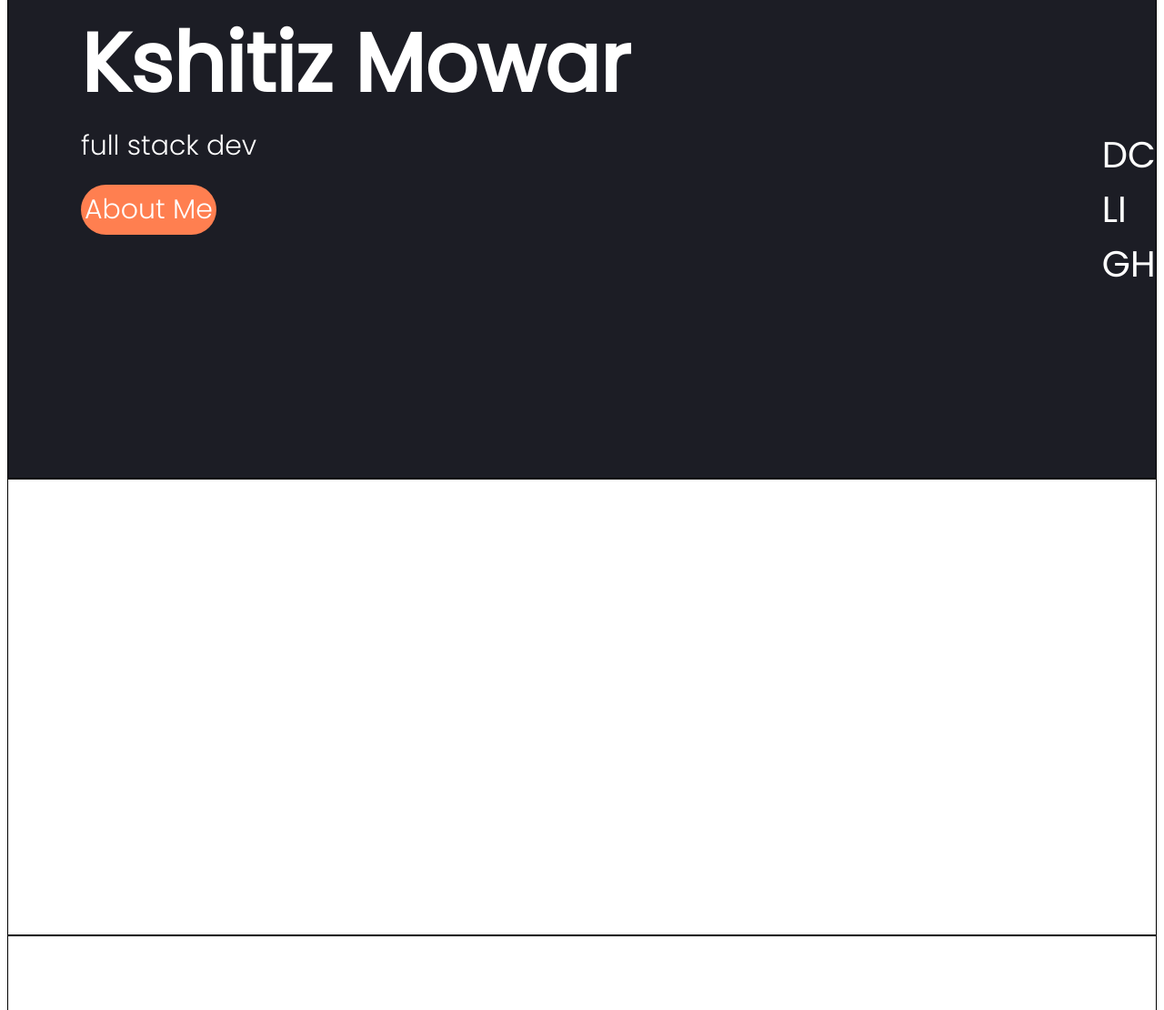
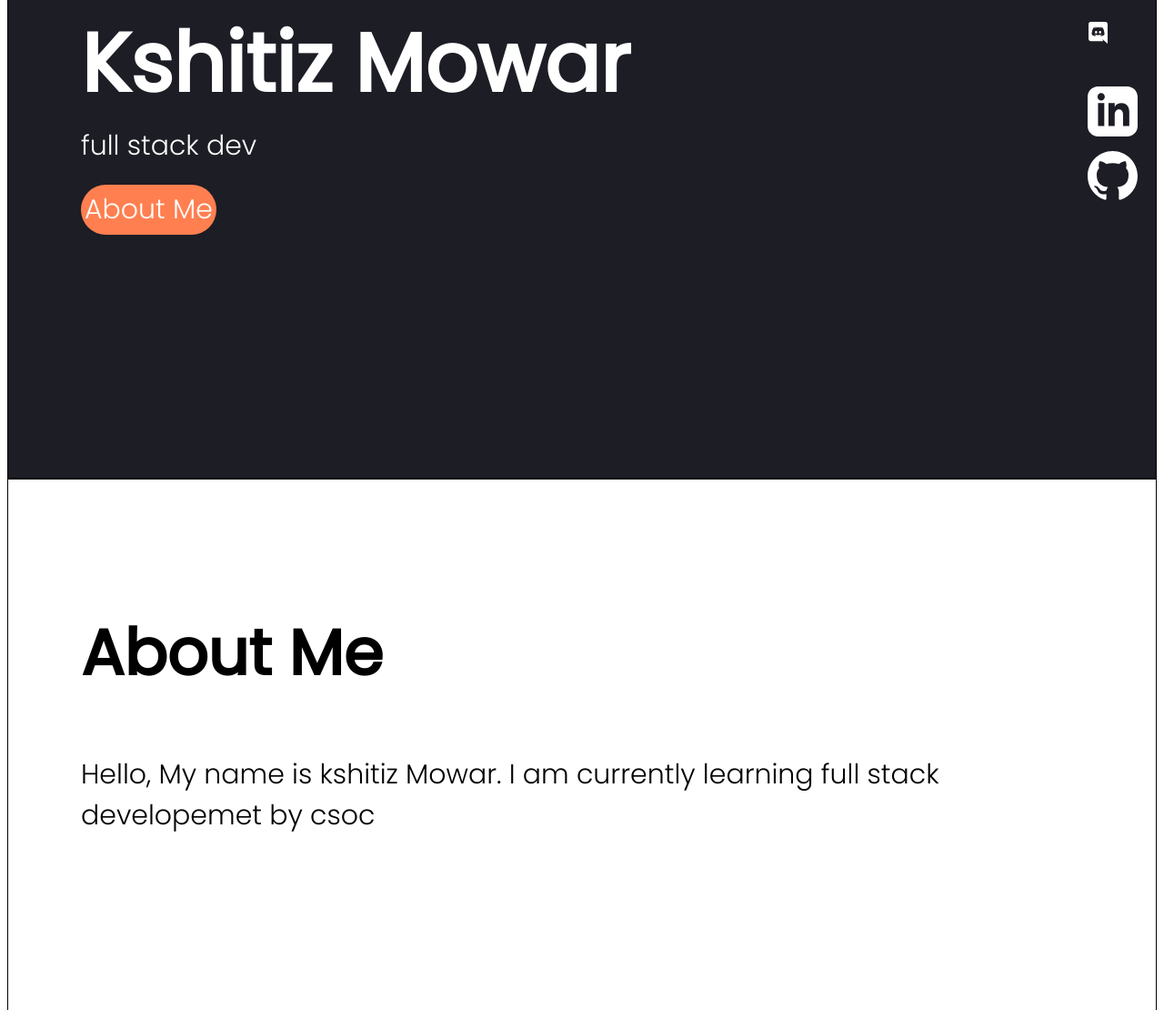
Before and after one commit to kshitiz-github/portfolio, a plain HTML site: page index.html in a window 1280 px wide. Shown: the part 284-1394 px from the top of the page at 91% size. Drawn offline with Linux system fonts and the light colour scheme.

Commit message:
not tired but kenough

```diff
--- a/index.html
+++ b/index.html
@@ -13,6 +13,7 @@
 <body>
     <section class="hero">
         <nav>
+            <img src="src/images/logo.png " alt="a cool logo"/>
             <div>LOGO</div>
             <ul>
                 <li>About Me</li>
@@ -26,20 +27,39 @@
                 <p>full stack dev</p>
                 <div class="button">About Me</div>
             </div>
-            <div class="socails">
-                <div>DC</div>
-                <div>LI</div>
-                <div>GH</div>
+            <div class="socials">
+                <div><a href="https://www.discord.com" class="social">
+                    <svg  xmlns="http://www.w3.org/2000/svg" fill="#ffffff" width="55" height="55" fill-rule="evenodd" clip-rule="evenodd"><path d="M19.54 0c1.356 0 2.46 1.104 2.46 2.472v21.528l-2.58-2.28-1.452-1.344-1.536-1.428.636 2.22h-13.608c-1.356 0-2.46-1.104-2.46-2.472v-16.224c0-1.368 1.104-2.472 2.46-2.472h16.08zm-4.632 15.672c2.652-.084 3.672-1.824 3.672-1.824 0-3.864-1.728-6.996-1.728-6.996-1.728-1.296-3.372-1.26-3.372-1.26l-.168.192c2.04.624 2.988 1.524 2.988 1.524-1.248-.684-2.472-1.02-3.612-1.152-.864-.096-1.692-.072-2.424.024l-.204.024c-.42.036-1.44.192-2.724.756-.444.204-.708.348-.708.348s.996-.948 3.156-1.572l-.12-.144s-1.644-.036-3.372 1.26c0 0-1.728 3.132-1.728 6.996 0 0 1.008 1.74 3.66 1.824 0 0 .444-.54.804-.996-1.524-.456-2.1-1.416-2.1-1.416l.336.204.048.036.047.027.014.006.047.027c.3.168.6.3.876.408.492.192 1.08.384 1.764.516.9.168 1.956.228 3.108.012.564-.096 1.14-.264 1.74-.516.42-.156.888-.384 1.38-.708 0 0-.6.984-2.172 1.428.36.456.792.972.792.972zm-5.58-5.604c-.684 0-1.224.6-1.224 1.332 0 .732.552 1.332 1.224 1.332.684 0 1.224-.6 1.224-1.332.012-.732-.54-1.332-1.224-1.332zm4.38 0c-.684 0-1.224.6-1.224 1.332 0 .732.552 1.332 1.224 1.332.684 0 1.224-.6 1.224-1.332 0-.732-.54-1.332-1.224-1.332z"/></svg>
+                </a></div>
+                <div><a href="https://www.linkedin.com" class ="social">
+                    <svg xmlns="http://www.w3.org/2000/svg" fill="#ffffff" width="55" height="55" viewBox="0 0 24 24"><path d="M19 0h-14c-2.761 0-5 2.239-5 5v14c0 2.761 2.239 5 5 5h14c2.762 0 5-2.239 5-5v-14c0-2.761-2.238-5-5-5zm-11 19h-3v-11h3v11zm-1.5-12.268c-.966 0-1.75-.79-1.75-1.764s.784-1.764 1.75-1.764 1.75.79 1.75 1.764-.783 1.764-1.75 1.764zm13.5 12.268h-3v-5.604c0-3.368-4-3.113-4 0v5.604h-3v-11h3v1.765c1.396-2.586 7-2.777 7 2.476v6.759z"/></svg>
+                </a></div>
+                <div><a href="https://www.github.com" class="social">
+                    <svg xmlns="http://www.w3.org/2000/svg" fill="#ffffff" width="55" height="55" viewBox="0 0 24 24"><path d="M12 0c-6.626 0-12 5.373-12 12 0 5.302 3.438 9.8 8.207 11.387.599.111.793-.261.793-.577v-2.234c-3.338.726-4.033-1.416-4.033-1.416-.546-1.387-1.333-1.756-1.333-1.756-1.089-.745.083-.729.083-.729 1.205.084 1.839 1.237 1.839 1.237 1.07 1.834 2.807 1.304 3.492.997.107-.775.418-1.305.762-1.604-2.665-.305-5.467-1.334-5.467-5.931 0-1.311.469-2.381 1.236-3.221-.124-.303-.535-1.524.117-3.176 0 0 1.008-.322 3.301 1.23.957-.266 1.983-.399 3.003-.404 1.02.005 2.047.138 3.006.404 2.291-1.552 3.297-1.23 3.297-1.23.653 1.653.242 2.874.118 3.176.77.84 1.235 1.911 1.235 3.221 0 4.609-2.807 5.624-5.479 5.921.43.372.823 1.102.823 2.222v3.293c0 .319.192.694.801.576 4.765-1.589 8.199-6.086 8.199-11.386 0-6.627-5.373-12-12-12z"/></svg>
+                </a></div>
             </div>
 
         </div>
 
 
     </section>
-    <section></section>
-    <section></section>
+    <section class ="sub-section">
+        <div class="information">
+            <h2>
+                About Me
+            </h2>
+            <p>
+                Hello, My name is kshitiz Mowar. I am currently learning full stack developemet by csoc
+            </p>
+
+        </div>
+        <div class="headshot">
+
+        </div>
+    </section>
+    <section class ="sub-section"></section>
     <footer></footer>
 
-    <script src="app.js"></script>
+    <script src="src/app.js"></script>
 </body>
 </html>
--- a/src/style.css
+++ b/src/style.css
@@ -79,3 +79,18 @@ p{
 .socials{
     padding-bottom: 200px;
 }
+.LOGO{
+    height: 1px;
+    margin:  10px;
+}
+.social{
+    margin: 20px
+}
+.sub-section {
+    display: flex;
+    justify-content: space-around;
+    padding: 80px;
+}
+h2{
+    font-size: 70px;
+}
```
